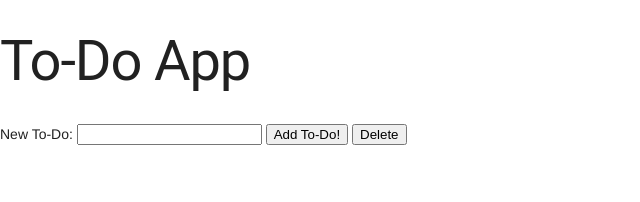
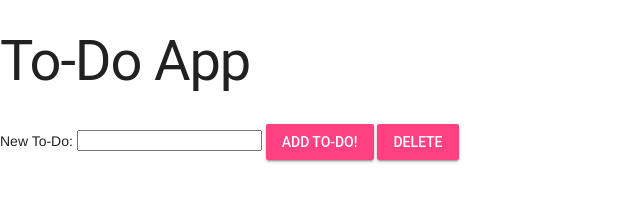
Before and after one commit to shanbaker/to-do-app, a plain HTML site: page index.html in a window 1280 px wide. Shown: the whole page, without its empty margins (0-640 px from the left). Drawn offline with nearby package versions, Linux system fonts and the light colour scheme.

Commit message:
first commit

```diff
--- a/app.js
+++ b/app.js
@@ -29,3 +29,7 @@ function onReady() {
     newToDoText.value = '';
 
 });
+}
+window.onload = function() {
+    onReady();
+  };
--- a/index.html
+++ b/index.html
@@ -5,22 +5,22 @@
     <title>To-Do App</title>
     <meta name="viewport" content="width=device-width, initial-scale=1">
     <!-- Material Design Lite -->
-    <link rel="stylesheet" href="https://code.getmdl.io/1.3.0/material.grey-lime.min.css">
-    <script defer src="https://code.getmdl.io/1.3.0/material.min.js"></script>
-
+    <link rel="stylesheet" href="https://fonts.googleapis.com/icon?family=Material+Icons">
+<link rel="stylesheet" href="https://code.getmdl.io/1.3.0/material.indigo-pink.min.css">
+<script defer src="https://code.getmdl.io/1.3.0/material.min.js"></script>
   </head>
   <body>
     <h1>To-Do App</h1>
 
     <form id="addToDoForm">
-        <label for="newToDoText">New To-Do:</label>
+        <label class="display-4"for="newToDoText">New To-Do:</label>
         <input type="text" id="newToDoText">
-        <button type="submit">Add To-Do!</button>
-        <button type="reset">Delete</button>
+        <button type="submit" class="mdl-button mdl-js-button mdl-button--raised mdl-js-ripple-effect mdl-button--accent">Add To-Do!</button>
+        <button type="reset" class="mdl-button mdl-js-button mdl-button--raised mdl-js-ripple-effect mdl-button--accent">Delete</button>
       </form>
 
 
-      <ul id="toDoList">
+      <ul class="demo-list-item mdl-list" id="toDoList">
     </ul>
 
     <script src="app.js"></script>
```
